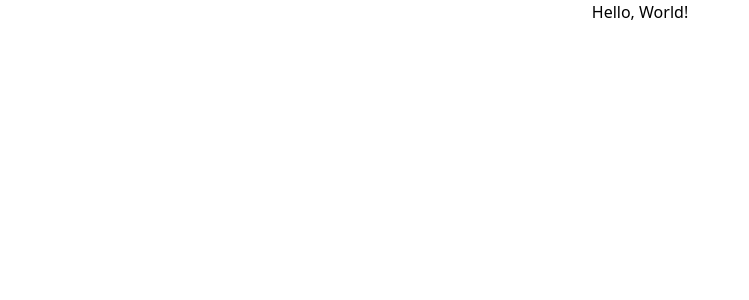
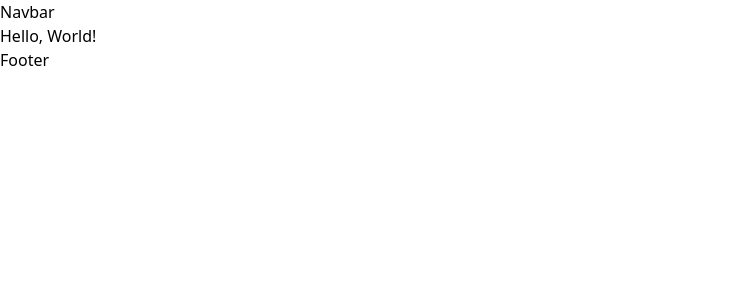
Before and after one commit to anyars-encarta/nft_marketplace, a Next.js app: page / in a window 1280 px wide. Shown: the top 300 px of the page, without its empty margins (0-749 px from the left). Built offline with nearby package versions, Linux system fonts and the light colour scheme.

Commit message:
Create a ThemeProvider, Navbar and Footer components

```diff
--- a/app/layout.js
+++ b/app/layout.js
@@ -1,5 +1,9 @@
+import ThemeProvider from "@/context/Theme";
+import Script from "next/script";
 import { Geist, Geist_Mono } from "next/font/google";
+
 import "./globals.css";
+import { Navbar, Footer } from '../components';
 
 const geistSans = Geist({
   variable: "--font-geist-sans",
@@ -12,8 +16,11 @@ const geistMono = Geist_Mono({
 });
 
 export const metadata = {
-  title: "Create Next App",
-  description: "Generated by create next app",
+  title: "NFT Marketplace",
+  description: "A one stop platform for buying and selling NFTs",
+  icons: {
+    icon: "/globe.svg",
+  },
 };
 
 export default function RootLayout({ children }) {
@@ -22,7 +29,20 @@ export default function RootLayout({ children }) {
       <body
         className={`${geistSans.variable} ${geistMono.variable} antialiased`}
       >
-        {children}
+        <ThemeProvider
+          attribute="class"
+          defaultTheme="system"
+          enableSystem
+          disableTransitionOnChange
+        >
+          <div className="dark:bg-nft-dark bg-white mih-h-screen">
+            <Navbar />
+            {children}
+            <Footer />
+          </div>
+
+          <Script src="https://kit.fontawesome.com/a6d38f6541.js" crossorigin="anonymous"></Script>
+        </ThemeProvider>
       </body>
     </html>
   );
--- a/app/page.js
+++ b/app/page.js
@@ -1,7 +1,7 @@
 const  Home = () => {
   return (
     <div>
-      <h1 className='text-3xl font-bold underline capitalize flexCenter'>
+      <h1 className='text-3xl font-bold underline'>
         Hello, World!
       </h1>
     </div>
--- /dev/null
+++ b/components/Footer.jsx
@@ -0,0 +1,9 @@
+import React from 'react'
+
+const Footer = () => {
+  return (
+    <div>Footer</div>
+  )
+}
+
+export default Footer
--- /dev/null
+++ b/components/Navbar.jsx
@@ -0,0 +1,9 @@
+import React from 'react'
+
+const Navbar = () => {
+  return (
+    <div>Navbar</div>
+  )
+}
+
+export default Navbar
--- /dev/null
+++ b/components/index.js
@@ -0,0 +1,4 @@
+import Navbar from "./Navbar";
+import Footer from "./Footer";
+
+export { Navbar, Footer };
--- /dev/null
+++ b/context/Theme.js
@@ -0,0 +1,12 @@
+import {  ThemeProvider as NextThemesProvider  } from 'next-themes'
+import React from 'react'
+
+const ThemeProvider = ({ children , ...props }) => {
+  return (
+    <NextThemesProvider { ...props}>
+        {children}
+    </NextThemesProvider>
+  )
+}
+
+export default ThemeProvider;
--- a/package.json
+++ b/package.json
@@ -18,7 +18,7 @@
     "hardhat": "2.9.0",
     "ipfs-http-client": "56.0.1",
     "next": "15.1.6",
-    "next-themes": "0.1.1",
+    "next-themes": "^0.4.3",
     "react": "^19.0.0",
     "react-dom": "^19.0.0",
     "react-dropzone": "12.0.4",
```
Also changed, not shown: 1 other file (tests, documents, lock files or other folders).
